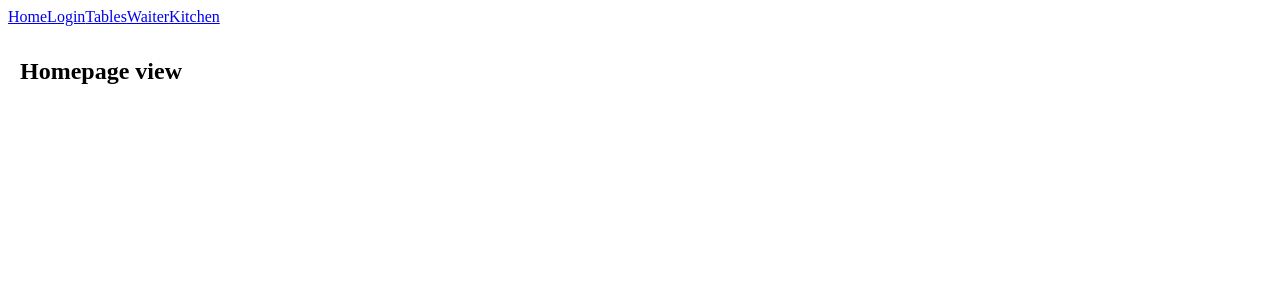
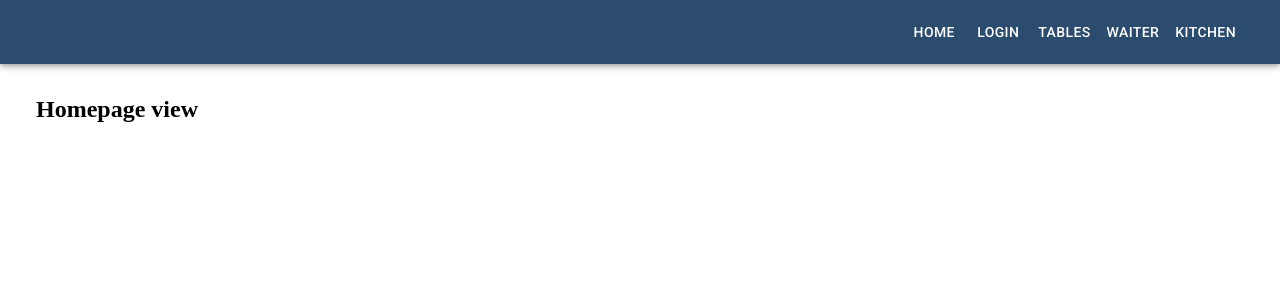
Before and after one commit to pawel-bozemski/pizzeria-portal, a React (Create React App) app: page / in a window 1280 px wide. Shown: the top 300 px of the page. Built offline with nearby package versions, Linux system fonts and the light colour scheme.

Commit message:
Add materialUI and appbar

```diff
--- a/package.json
+++ b/package.json
@@ -40,6 +40,8 @@
     ]
   },
   "dependencies": {
+    "@material-ui/core": "^4.9.5",
+    "@material-ui/icons": "^4.9.1",
     "@testing-library/jest-dom": "^4.2.4",
     "@testing-library/react": "^9.3.2",
     "@testing-library/user-event": "^7.1.2",
--- a/public/index.html
+++ b/public/index.html
@@ -25,6 +25,7 @@
       Learn how to configure a non-root public URL by running `npm run build`.
     -->
     <title>React App</title>
+    <link rel="stylesheet" href="https://fonts.googleapis.com/css?family=Roboto:300,400,500,700&display=swap" />
   </head>
   <body>
     <noscript>You need to enable JavaScript to run this app.</noscript>
--- a/src/App.js
+++ b/src/App.js
@@ -13,12 +13,24 @@
 import EventsNew from './components/views/Events/EventsNew';
 import OrderId from './components/views/Order/OrderId';
 import OrderNew from './components/views/Order/OrderNew';
+import { StylesProvider } from '@material-ui/core/styles';
+import { createMuiTheme } from '@material-ui/core/styles';
+import { ThemeProvider } from '@material-ui/styles';
+
+const theme = createMuiTheme({
+  palette: {
+    primary: {main: '#2B4C6F'},
+    // secondary: {main: '#11cb5f'},
+  },
+});
 
 
 function App() {
   return (
 
     <BrowserRouter basename={'/panel'}>
+      <StylesProvider injectFirst>
+        <ThemeProvider theme={theme}>
           <MainLayout>
             <Switch>
               <Route exact path={`${process.env.PUBLIC_URL}/`} component={Homepage} />
@@ -37,6 +49,8 @@
               <Route exact path={process.env.PUBLIC_URL + '/kitchen'} component={Kitchen} />
             </Switch>
           </MainLayout>
+        </ThemeProvider>
+      </StylesProvider>
     </BrowserRouter>
   );
 }
--- a/src/components/layout/MainLayout/MainLayout.js
+++ b/src/components/layout/MainLayout/MainLayout.js
@@ -1,12 +1,24 @@
 import React from 'react';
 import PropTypes from 'prop-types';
 import PageNav from '../PageNav/PageNav';
+import AppBar from '@material-ui/core/AppBar';
+import Toolbar from '@material-ui/core/Toolbar';
+import Container from '@material-ui/core/Container';
 
 const MainLayout = ({ children }) => {
   return (
     <div>
-      <PageNav />
-      {children}
+      <AppBar>
+        <Container  maxWidth='lg'>
+          <Toolbar disableGutters>
+            <PageNav />
+          </Toolbar>
+        </Container>
+      </AppBar>
+      <Container  maxWidth='lg'>
+        <Toolbar />
+        {children}
+      </Container>
     </div>
   );
 };
--- a/src/components/layout/PageNav/PageNav.js
+++ b/src/components/layout/PageNav/PageNav.js
@@ -1,14 +1,17 @@
 import React from 'react';
 import { NavLink } from 'react-router-dom';
+import Button from '@material-ui/core/Button';
+import styles from './PageNav.module.scss';
+
 
 const PageNav = () => {
   return (
-    <nav>
-      <NavLink exact to={`${process.env.PUBLIC_URL}/`} activeClassName='active'>Home</NavLink>
-      <NavLink to={`${process.env.PUBLIC_URL}/login`} activeClassName='active'>Login</NavLink>
-      <NavLink to={`${process.env.PUBLIC_URL}/tables`} activeClassName='active'>Tables</NavLink>
-      <NavLink to={`${process.env.PUBLIC_URL}/waiter`} activeClassName='active'>Waiter</NavLink>
-      <NavLink to={`${process.env.PUBLIC_URL}/kitchen`} activeClassName='active'>Kitchen</NavLink>
+    <nav className={styles.component}>
+      <Button className={styles.link} component={NavLink} exact to={`${process.env.PUBLIC_URL}/`} activeClassName='active'>Home</Button>
+      <Button className={styles.link} component={NavLink} to={`${process.env.PUBLIC_URL}/login`} activeClassName='active'>Login</Button>
+      <Button className={styles.link} component={NavLink} to={`${process.env.PUBLIC_URL}/tables`} activeClassName='active'>Tables</Button>
+      <Button className={styles.link} component={NavLink} to={`${process.env.PUBLIC_URL}/waiter`} activeClassName='active'>Waiter</Button>
+      <Button className={styles.link} component={NavLink} to={`${process.env.PUBLIC_URL}/kitchen`} activeClassName='active'>Kitchen</Button>
     </nav>
   );
 };
--- /dev/null
+++ b/src/components/layout/PageNav/PageNav.module.scss
@@ -0,0 +1,10 @@
+@import '../../../styles/settings.scss';
+
+.component {
+  padding: $base-size;
+  margin-left: auto;
+}
+
+.link {
+  color: inherit;
+}
--- a/src/index.js
+++ b/src/index.js
@@ -2,6 +2,7 @@
 import ReactDOM from 'react-dom';
 import App from './App';
 import * as serviceWorker from './serviceWorker';
+import './styles/global.scss';
 
 ReactDOM.render(<App />, document.getElementById('root'));
 
--- a/src/styles/global.scss
+++ b/src/styles/global.scss
@@ -0,0 +1,5 @@
+@import "normalize.scss";
+
+*, *::before, *::after {
+  box-sizing: border-box;
+}
--- /dev/null
+++ b/src/styles/normalize.scss
@@ -0,0 +1,349 @@
+/*! normalize.css v8.0.1 | MIT License | github.com/necolas/normalize.css */
+
+/* Document
+  ========================================================================== */
+
+/**
+* 1. Correct the line height in all browsers.
+* 2. Prevent adjustments of font size after orientation changes in iOS.
+*/
+
+html {
+  line-height: 1.15; /* 1 */
+  -webkit-text-size-adjust: 100%; /* 2 */
+}
+
+/* Sections
+  ========================================================================== */
+
+/**
+* Remove the margin in all browsers.
+*/
+
+body {
+  margin: 0;
+}
+
+/**
+* Render the `main` element consistently in IE.
+*/
+
+main {
+  display: block;
+}
+
+/**
+* Correct the font size and margin on `h1` elements within `section` and
+* `article` contexts in Chrome, Firefox, and Safari.
+*/
+
+h1 {
+  font-size: 2em;
+  margin: 0.67em 0;
+}
+
+/* Grouping content
+  ========================================================================== */
+
+/**
+* 1. Add the correct box sizing in Firefox.
+* 2. Show the overflow in Edge and IE.
+*/
+
+hr {
+  box-sizing: content-box; /* 1 */
+  height: 0; /* 1 */
+  overflow: visible; /* 2 */
+}
+
+/**
+* 1. Correct the inheritance and scaling of font size in all browsers.
+* 2. Correct the odd `em` font sizing in all browsers.
+*/
+
+pre {
+  font-family: monospace, monospace; /* 1 */
+  font-size: 1em; /* 2 */
+}
+
+/* Text-level semantics
+  ========================================================================== */
+
+/**
+* Remove the gray background on active links in IE 10.
+*/
+
+a {
+  background-color: transparent;
+}
+
+/**
+* 1. Remove the bottom border in Chrome 57-
+* 2. Add the correct text decoration in Chrome, Edge, IE, Opera, and Safari.
+*/
+
+abbr[title] {
+  border-bottom: none; /* 1 */
+  text-decoration: underline; /* 2 */
+  text-decoration: underline dotted; /* 2 */
+}
+
+/**
+* Add the correct font weight in Chrome, Edge, and Safari.
+*/
+
+b,
+strong {
+  font-weight: bolder;
+}
+
+/**
+* 1. Correct the inheritance and scaling of font size in all browsers.
+* 2. Correct the odd `em` font sizing in all browsers.
+*/
+
+code,
+kbd,
+samp {
+  font-family: monospace, monospace; /* 1 */
+  font-size: 1em; /* 2 */
+}
+
+/**
+* Add the correct font size in all browsers.
+*/
+
+small {
+  font-size: 80%;
+}
+
+/**
+* Prevent `sub` and `sup` elements from affecting the line height in
+* all browsers.
+*/
+
+sub,
+sup {
+  font-size: 75%;
+  line-height: 0;
+  position: relative;
+  vertical-align: baseline;
+}
+
+sub {
+  bottom: -0.25em;
+}
+
+sup {
+  top: -0.5em;
+}
+
+/* Embedded content
+  ========================================================================== */
+
+/**
+* Remove the border on images inside links in IE 10.
+*/
+
+img {
+  border-style: none;
+}
+
+/* Forms
+  ========================================================================== */
+
+/**
+* 1. Change the font styles in all browsers.
+* 2. Remove the margin in Firefox and Safari.
+*/
+
+button,
+input,
+optgroup,
+select,
+textarea {
+  font-family: inherit; /* 1 */
+  font-size: 100%; /* 1 */
+  line-height: 1.15; /* 1 */
+  margin: 0; /* 2 */
+}
+
+/**
+* Show the overflow in IE.
+* 1. Show the overflow in Edge.
+*/
+
+button,
+input { /* 1 */
+  overflow: visible;
+}
+
+/**
+* Remove the inheritance of text transform in Edge, Firefox, and IE.
+* 1. Remove the inheritance of text transform in Firefox.
+*/
+
+button,
+select { /* 1 */
+  text-transform: none;
+}
+
+/**
+* Correct the inability to style clickable types in iOS and Safari.
+*/
+
+button,
+[type="button"],
+[type="reset"],
+[type="submit"] {
+  -webkit-appearance: button;
+}
+
+/**
+* Remove the inner border and padding in Firefox.
+*/
+
+button::-moz-focus-inner,
+[type="button"]::-moz-focus-inner,
+[type="reset"]::-moz-focus-inner,
+[type="submit"]::-moz-focus-inner {
+  border-style: none;
+  padding: 0;
+}
+
+/**
+* Restore the focus styles unset by the previous rule.
+*/
+
+button:-moz-focusring,
+[type="button"]:-moz-focusring,
+[type="reset"]:-moz-focusring,
+[type="submit"]:-moz-focusring {
+  outline: 1px dotted ButtonText;
+}
+
+/**
+* Correct the padding in Firefox.
+*/
+
+fieldset {
+  padding: 0.35em 0.75em 0.625em;
+}
+
+/**
+* 1. Correct the text wrapping in Edge and IE.
+* 2. Correct the color inheritance from `fieldset` elements in IE.
+* 3. Remove the padding so developers are not caught out when they zero out
+*    `fieldset` elements in all browsers.
+*/
+
+legend {
+  box-sizing: border-box; /* 1 */
+  color: inherit; /* 2 */
+  display: table; /* 1 */
+  max-width: 100%; /* 1 */
+  padding: 0; /* 3 */
+  white-space: normal; /* 1 */
+}
+
+/**
+* Add the correct vertical alignment in Chrome, Firefox, and Opera.
+*/
+
+progress {
+  vertical-align: baseline;
+}
+
+/**
+* Remove the default vertical scrollbar in IE 10+.
+*/
+
+textarea {
+  overflow: auto;
+}
+
+/**
+* 1. Add the correct box sizing in IE 10.
+* 2. Remove the padding in IE 10.
+*/
+
+[type="checkbox"],
+[type="radio"] {
+  box-sizing: border-box; /* 1 */
+  padding: 0; /* 2 */
+}
+
+/**
+* Correct the cursor style of increment and decrement buttons in Chrome.
+*/
+
+[type="number"]::-webkit-inner-spin-button,
+[type="number"]::-webkit-outer-spin-button {
+  height: auto;
+}
+
+/**
+* 1. Correct the odd appearance in Chrome and Safari.
+* 2. Correct the outline style in Safari.
+*/
+
+[type="search"] {
+  -webkit-appearance: textfield; /* 1 */
+  outline-offset: -2px; /* 2 */
+}
+
+/**
+* Remove the inner padding in Chrome and Safari on macOS.
+*/
+
+[type="search"]::-webkit-search-decoration {
+  -webkit-appearance: none;
+}
+
+/**
+* 1. Correct the inability to style clickable types in iOS and Safari.
+* 2. Change font properties to `inherit` in Safari.
+*/
+
+::-webkit-file-upload-button {
+  -webkit-appearance: button; /* 1 */
+  font: inherit; /* 2 */
+}
+
+/* Interactive
+  ========================================================================== */
+
+/*
+* Add the correct display in Edge, IE 10+, and Firefox.
+*/
+
+details {
+  display: block;
+}
+
+/*
+* Add the correct display in all browsers.
+*/
+
+summary {
+  display: list-item;
+}
+
+/* Misc
+  ========================================================================== */
+
+/**
+* Add the correct display in IE 10+.
+*/
+
+template {
+  display: none;
+}
+
+/**
+* Add the correct display in IE 10.
+*/
+
+[hidden] {
+  display: none;
+}
```
Also changed, not shown: 1 other file (tests, documents, lock files or other folders). Lines whose indentation alone changed are shown as unchanged.
